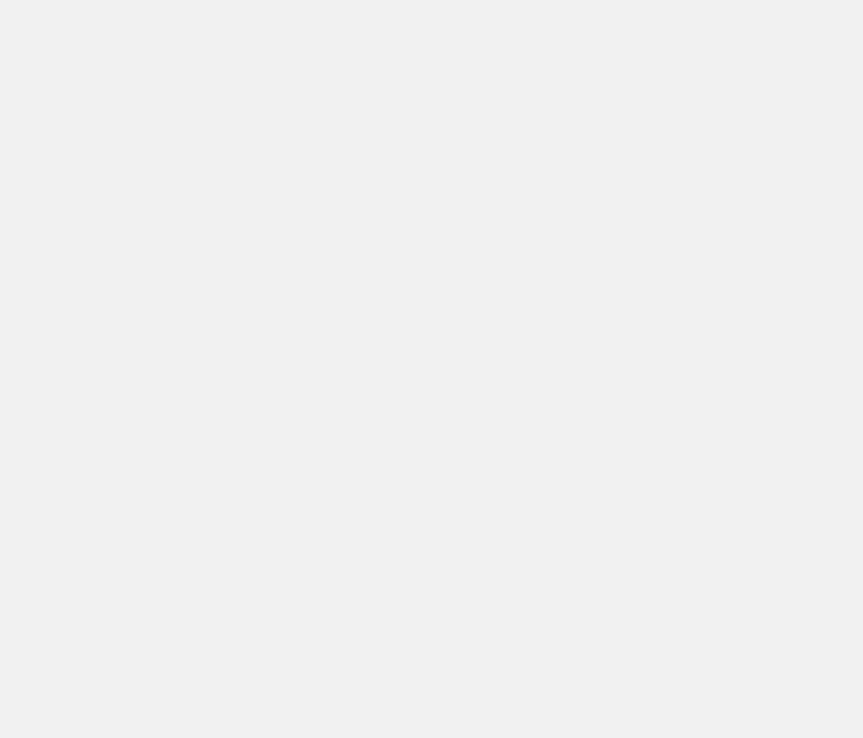
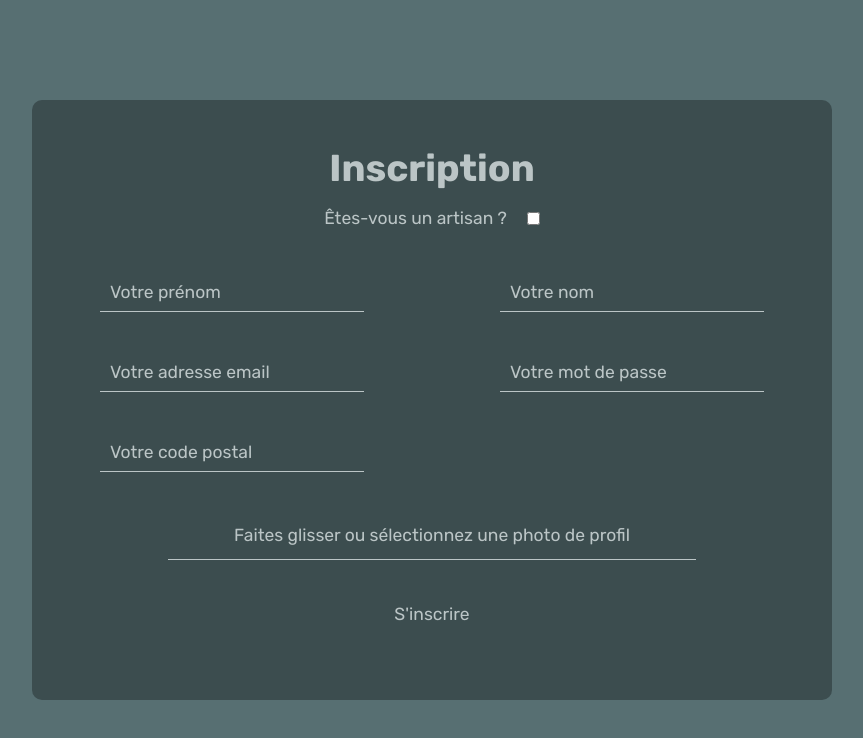
Before and after one commit to liohumb/entre2mains-web, a React (Create React App) app: page /inscription in a window 1280 px wide. Shown: the top 738 px of the page, without its empty margins (208-1071 px from the left). Built offline with nearby package versions, Linux system fonts and the light colour scheme.

Commit message:
mise en place de la registerPage

```diff
--- a/src/assets/styles/style.scss
+++ b/src/assets/styles/style.scss
@@ -93,6 +93,39 @@ ul {
   gap: 4rem;
   margin: 10rem 0 0 0;
 
+  &__role {
+    position: absolute;
+    top: 17.5%;
+    left: 50%;
+    transform: translateX(-50%);
+    width: 100%;
+    display: flex;
+    align-items: center;
+    justify-content: center;
+
+    @media (max-width: 768px) {
+      top: 15%;
+    }
+
+    label {
+      font-size: 1.75rem;
+      color: v.$first-color-light;
+      margin: 0 2rem 0 0;
+    }
+  }
+
+  &__contents {
+    width: 100%;
+    display: flex;
+    align-items: center;
+    justify-content: center;
+
+    @media (max-width: 768px) {
+      flex-direction: column;
+      gap: 4rem;
+    }
+  }
+
   &__content {
     width: 100%;
     display: flex;
@@ -123,6 +156,25 @@ ul {
       }
     }
 
+    div {
+      width: 66%;
+      border-bottom: .1rem solid v.$first-color-light;
+    }
+
+    p {
+      width: 100%;
+      font-size: 1.75rem;
+      color: v.$first-color-light;
+      text-align: center;
+      padding: 1rem;
+
+      @media (max-width: 425px) {
+        span {
+          display: none;
+        }
+      }
+    }
+
     button {
       font-size: 1.75rem;
       color: v.$first-color-light;
--- a/src/authentification/register/Register.jsx
+++ b/src/authentification/register/Register.jsx
@@ -1,9 +1,83 @@
+import { useState } from 'react'
+import Dropzone from 'react-dropzone'
+
 import './register.scss'
 
-export default function Register(  ) {
+export default function Register() {
+    const [fileName, setFileName] = useState( '' )
+    const [showSocietyInput, setShowSocietyInput] = useState( false )
+
+    const handleDrop = ( acceptedFiles ) => {
+        setFileName( acceptedFiles[0].name )
+    }
+
+    const handleCheckboxChange = ( event ) => {
+        setShowSocietyInput( event.target.checked )
+    }
+
     return (
-        <>
-
-        </>
+        <section className="register">
+            <div className="register__container">
+                <h1 className="register__title">Inscription</h1>
+                <form className="form">
+                    <div className="form__role">
+                        <label htmlFor="role">Êtes-vous un artisan ?</label>
+                        <input type="checkbox" name="role" id="role" onChange={handleCheckboxChange}/>
+                    </div>
+                    {showSocietyInput && (
+                        <div className="form__contents">
+                            <div className="form__content">
+                                <label htmlFor="society"></label>
+                                <input type="text" name="society" id="society" placeholder="Votre société"/>
+                            </div>
+                        </div>
+                    )}
+                    <div className="form__contents">
+                        <div className="form__content">
+                            <label htmlFor="firstname"></label>
+                            <input type="text" name="firstname" id="firstname" placeholder="Votre prénom"/>
+                        </div>
+                        <div className="form__content">
+                            <label htmlFor="lastname"></label>
+                            <input type="text" name="lastname" id="lastname" placeholder="Votre nom"/>
+                        </div>
+                    </div>
+                    <div className="form__contents">
+                        <div className="form__content">
+                            <label htmlFor="email"></label>
+                            <input type="email" name="email" id="email" placeholder="Votre adresse email"/>
+                        </div>
+                        <div className="form__content">
+                            <label htmlFor="password"></label>
+                            <input type="password" name="password" id="password" placeholder="Votre mot de passe"/>
+                        </div>
+                    </div>
+                    <div className="form__contents">
+                        <div className="form__content">
+                            <label htmlFor="postCode"></label>
+                            <input type="text" name="postCode" id="postCode" placeholder="Votre code postal"/>
+                        </div>
+                        <div className="form__content"></div>
+                    </div>
+                    <div className="form__content">
+                        <Dropzone onDrop={handleDrop}>
+                            {( { getRootProps, getInputProps } ) => (
+                                <div {...getRootProps()}>
+                                    <input {...getInputProps()} />
+                                    {fileName ? (
+                                        <p>{fileName}</p>
+                                    ) : (
+                                        <p><span>Faites glisser ou </span>sélectionnez une photo <span>de profil</span> </p>
+                                    )}
+                                </div>
+                            )}
+                        </Dropzone>
+                    </div>
+                    <div className="form__content">
+                        <button type="submit">S'inscrire</button>
+                    </div>
+                </form>
+            </div>
+        </section>
     )
 }
--- a/src/authentification/register/register.scss
+++ b/src/authentification/register/register.scss
@@ -1 +1,54 @@
 @use "src/assets/styles/variables" as v;
+
+.register {
+  width: 100%;
+  height: 100vh;
+  display: grid;
+  place-items: center;
+  background: v.$first-color;
+
+  @media (max-width: 768px) {
+    height: 100%;
+    padding: 4rem 0;
+  }
+
+  &__container {
+    position: relative;
+    width: 80rem;
+    height: 60rem;
+    display: flex;
+    flex-direction: column;
+    align-items: center;
+    justify-content: center;
+    background: v.$first-color-dark;
+    border-radius: 1rem;
+
+    @media (max-width: 1024px) {
+      width: 90%;
+    }
+
+    @media (max-width: 768px) {
+      height: 100%;
+
+      .form {
+        margin: 20rem 0 0 0;
+        padding: 4rem 0;
+      }
+    }
+  }
+
+  &__title {
+    position: absolute;
+    top: 4rem;
+    left: 50%;
+    transform: translateX(-50%);
+    width: 100%;
+    font-size: 3.75rem;
+    color: v.$first-color-light;
+    text-align: center;
+
+    & img {
+      width: 16rem;
+    }
+  }
+}
```
